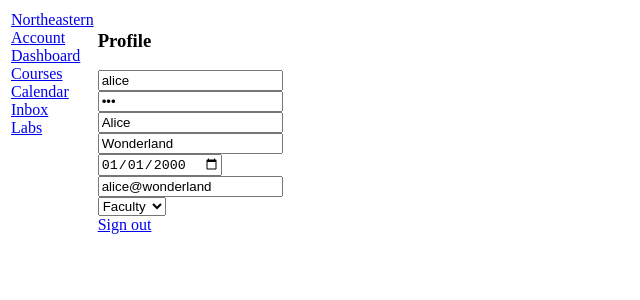
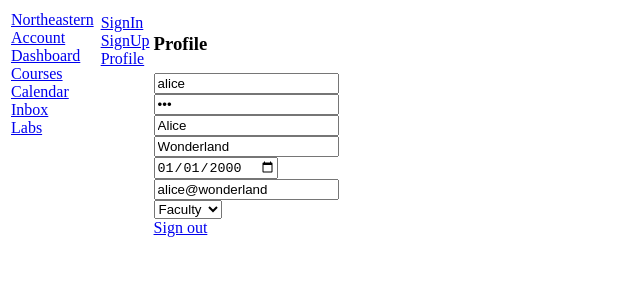
Before and after one commit to lifeashaze/kambaz-next-js, a Next.js app: page /Account/Profile in a window 1280 px wide. Shown: the top 300 px of the page, without its empty margins (0-640 px from the left). Built offline with nearby package versions, Linux system fonts and the light colour scheme.

Commit message:
added account navigation

```diff
--- /dev/null
+++ b/app/(Kambaz)/Account/Navigation.tsx
@@ -0,0 +1,9 @@
+import Link from "next/link";
+export default function AccountNavigation() {
+ return (
+   <div id="wd-account-navigation">
+     <Link href="SignIn"> SignIn </Link> <br />
+     <Link href="SignUp"> SignUp </Link> <br />
+     <Link href="Profile"> Profile </Link> <br />
+   </div>
+);}
--- /dev/null
+++ b/app/(Kambaz)/Account/layout.tsx
@@ -0,0 +1,19 @@
+import { ReactNode } from "react";
+import AccountNavigation from "./Navigation";
+export default function AccountLayout({ children }: Readonly<{ children: ReactNode }>) {
+ return (
+   <div id="wd-kambaz">
+     <table>
+       <tbody>
+         <tr>
+           <td valign="top">
+             <AccountNavigation />
+           </td>
+           <td valign="top" width="100%">
+             {children}
+           </td>
+         </tr>
+       </tbody>
+     </table>
+  </div>
+);}
```
